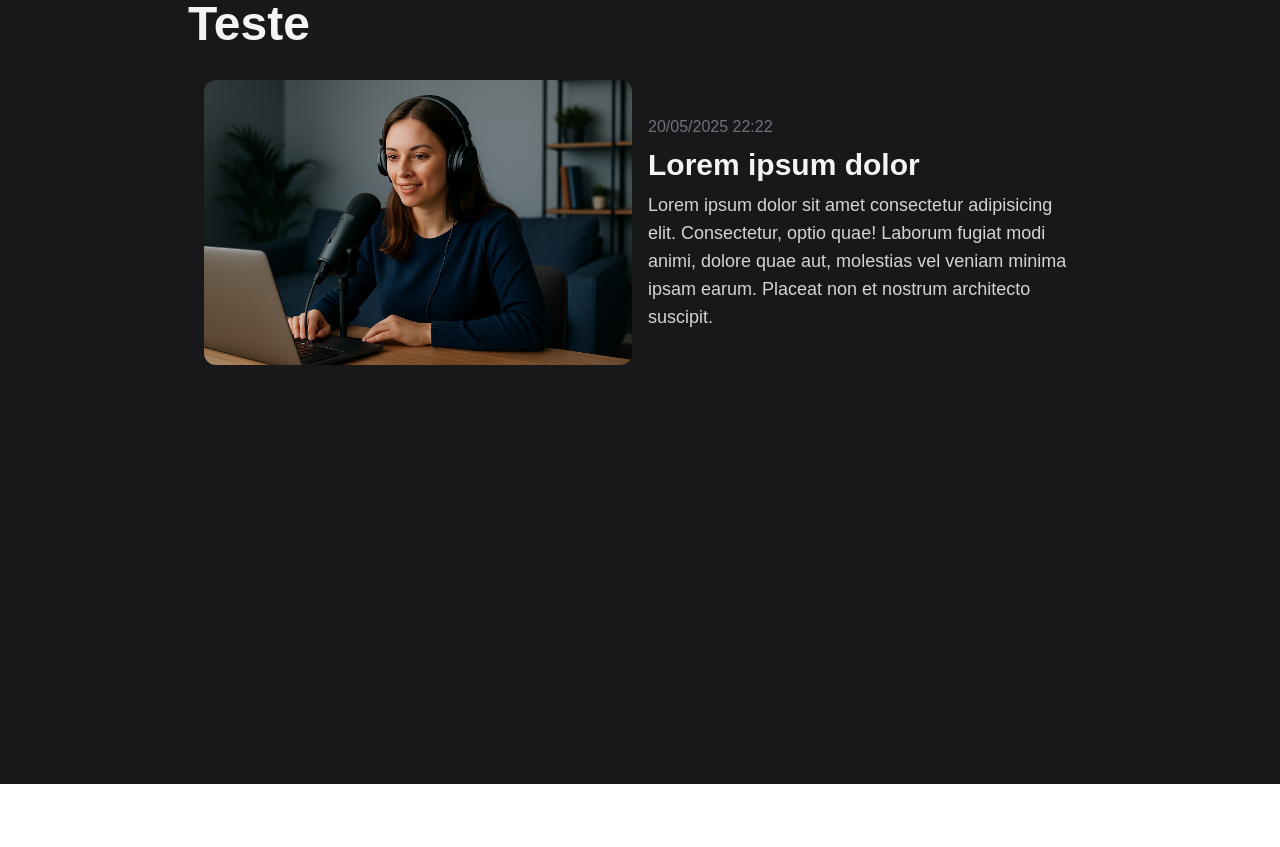
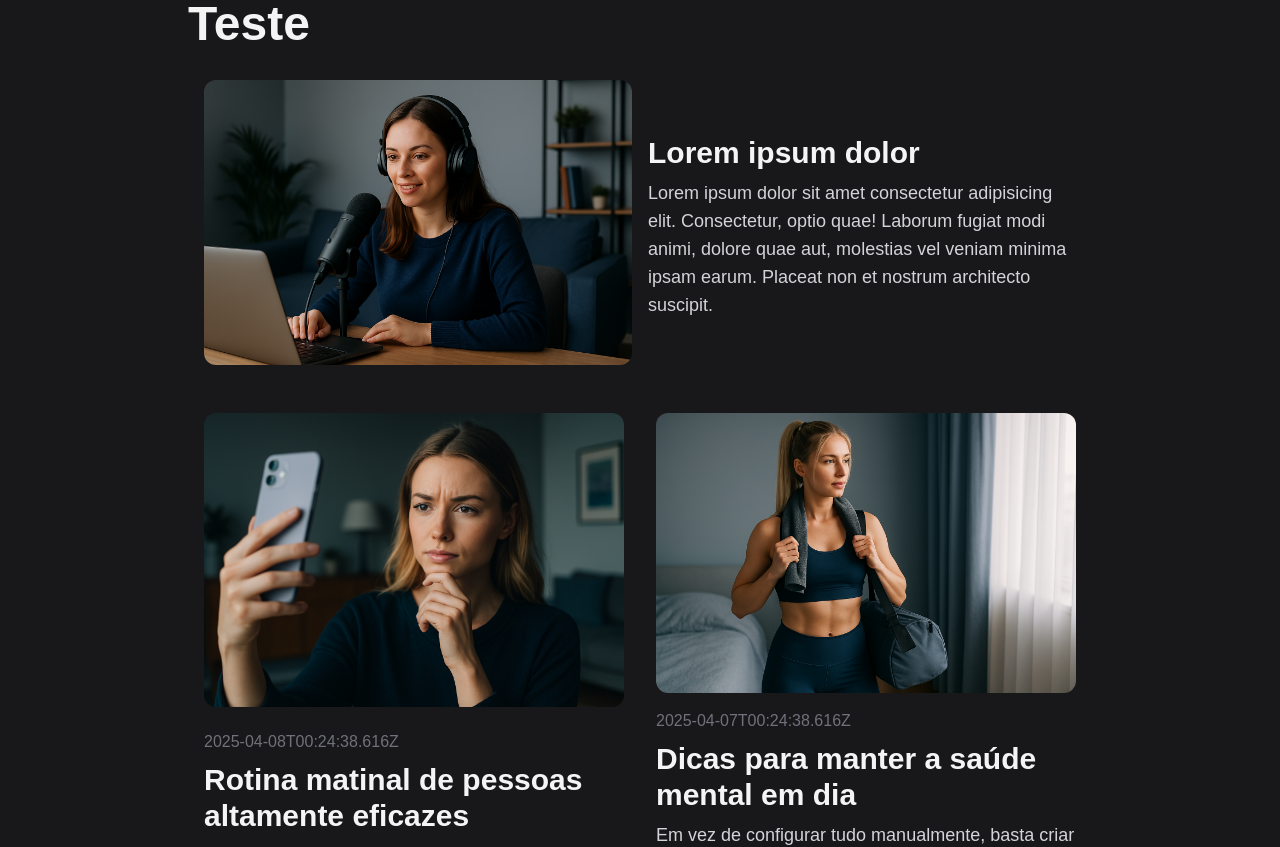
Before and after one commit to rudneyolv/notiv_next, a Next.js app: page / in a window 1280 px wide. Shown: the part 80-927 px from the top of the page. Before the commit the page ends 864 px from the top, so only its background shows below. Built offline with nearby package versions, Linux system fonts and the light colour scheme; a web font is replaced by a local one.

Commit message:
feature: Add PostList component with mock data.

```diff
--- a/src/app/(home)/page.tsx
+++ b/src/app/(home)/page.tsx
@@ -1,17 +1,14 @@
+import { PostsList } from "@/components/composed/Posts/PostsList/PostsList";
 import { Heading } from "@/components/Heading/Heading";
 import { Post } from "@/components/Post";
-import { Text } from "@/components/Text/Text";
-import Image from "next/image";
-import Link from "next/link";
 
 export default function Home() {
   return (
     <div className="bg-zinc-900 min-h-screen flex flex-col items-center justify-center p-8">
       <div className=" min-h-screen max-w-[1000px] p-12 flex flex-col gap-4">
         <Heading>Teste</Heading>
-        {/* <Text className="text-zinc-100">Home</Text> */}
 
-        <Post.Root>
+        <Post.Root variant="row">
           <Post.Image src="/images/bryen_0.png" alt="post_title" />
           <Post.Content>
             <Post.Time />
@@ -24,6 +21,8 @@ export default function Home() {
             </Post.Text>
           </Post.Content>
         </Post.Root>
+
+        <PostsList />
       </div>
     </div>
   );
--- a/src/components/Post/PostRoot/PostRoot-Styles.ts
+++ b/src/components/Post/PostRoot/PostRoot-Styles.ts
@@ -1,5 +1,19 @@
-import { cva } from "class-variance-authority";
+import { cva, VariantProps } from "class-variance-authority";
 
 export const PostRootStyles = cva(
-  "grid grid-cols-1 sm:grid-cols-2 gap-4 p-4 rounded-xl shadow-none hover:shadow-xl transition duration-500 group hover:-translate-y-1"
+  "grid grid-cols-1 gap-4 p-4 rounded-xl shadow-none hover:shadow-xl transition duration-500 group hover:-translate-y-1",
+  {
+    variants: {
+      variant: {
+        col: "sm:grid-cols-1",
+        row: "sm:grid-cols-2",
+      },
+    },
+
+    defaultVariants: {
+      variant: "col",
+    },
+  }
 );
+
+export type PostRootStylesProps = VariantProps<typeof PostRootStyles>;
--- a/src/components/Post/PostRoot/PostRoot.tsx
+++ b/src/components/Post/PostRoot/PostRoot.tsx
@@ -2,14 +2,14 @@ import { PostRootProps } from "@/interfaces/posts/post-interface";
 import { PostRootStyles } from "./PostRoot-Styles";
 import Link from "next/link";
 
-export const PostRoot = ({ children, href }: PostRootProps) => {
+export const PostRoot = ({ children, href, variant }: PostRootProps) => {
   if (href) {
     return (
-      <Link href={href} className={PostRootStyles()}>
+      <Link href={href} className={PostRootStyles({ variant })}>
         {children}
       </Link>
     );
   }
 
-  return <div className={PostRootStyles()}>{children}</div>;
+  return <div className={PostRootStyles({ variant })}>{children}</div>;
 };
--- a/src/components/Post/PostTime/PostTime.tsx
+++ b/src/components/Post/PostTime/PostTime.tsx
@@ -1,9 +1,10 @@
+import { PostTimeProps } from "@/interfaces/posts/post-interface";
 import { PostTimeStyles } from "./PostTime-Styles";
 
-export const PostTime = () => {
+export const PostTime = ({ children }: PostTimeProps) => {
   return (
     <time className={PostTimeStyles()} dateTime="2025-05-20">
-      20/05/2025 22:22
+      {children}
     </time>
   );
 };
--- /dev/null
+++ b/src/components/composed/Posts/PostsList/PostsList.tsx
@@ -0,0 +1,19 @@
+import { Post } from "@/components/Post";
+import { posts } from "@/constants/posts.mock";
+
+export const PostsList = () => {
+  return (
+    <div className="grid grid-cols-2">
+      {posts.map((post) => (
+        <Post.Root variant="col" key={post.id} href={`/post/${post.slug}`}>
+          <Post.Image src={post.coverImageUrl} alt={post.title} />
+          <Post.Content>
+            <Post.Time>{post.createdAt}</Post.Time>
+            <Post.Heading>{post.title}</Post.Heading>
+            <Post.Text>{post.content}</Post.Text>
+          </Post.Content>
+        </Post.Root>
+      ))}
+    </div>
+  );
+};
```
Also changed, not shown: src/constants/posts.mock.ts (+15 -15 lines), src/interfaces/posts/post-interface.ts (+6 -1 lines).
